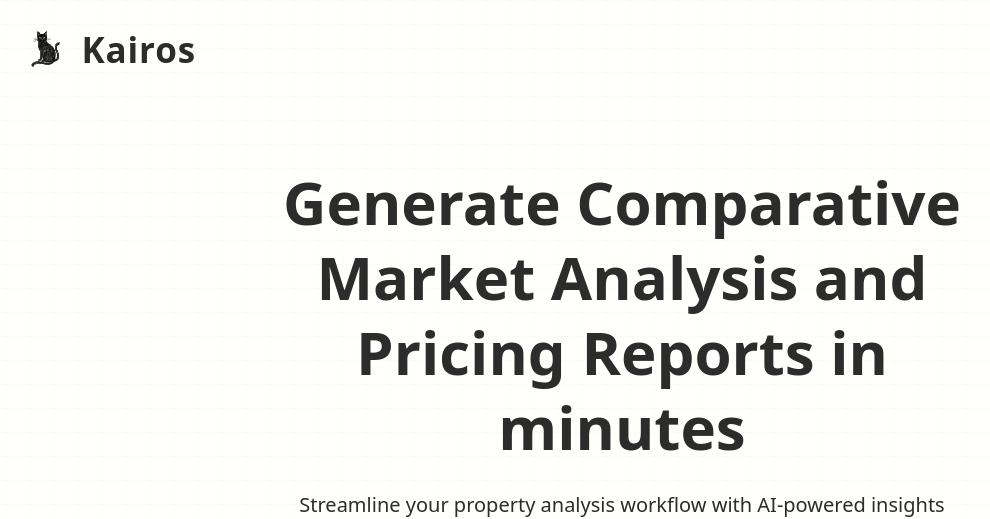
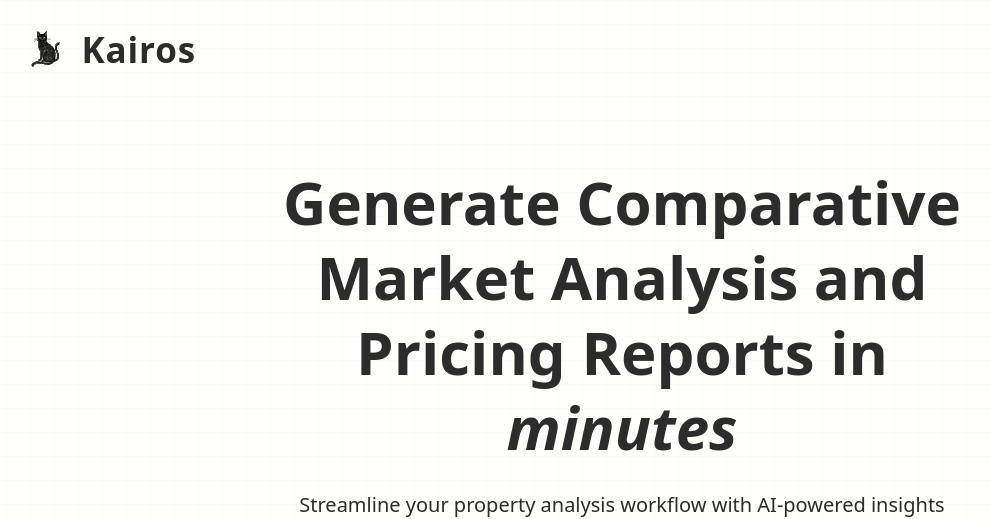
Before and after one commit to isuckplshelpmetestimony/Kairos, a React (Vite) app in the folder High-Fidelity Wireframe Design/: page / in a window 1280 px wide. Shown: the top 519 px of the page, without its empty margins (18-1008 px from the left). Built offline with nearby package versions, Linux system fonts and the light colour scheme; a web font is replaced by a local one.

Commit message:
ui: italicize 'minutes' in hero headline

```diff
--- a/High-Fidelity Wireframe Design/src/App.tsx
+++ b/High-Fidelity Wireframe Design/src/App.tsx
@@ -18,7 +18,7 @@ export default function App() {
         {/* Hero Section */}
         <div className="text-center mb-16 max-w-3xl">
           <h1 className="text-4xl md:text-5xl lg:text-6xl font-semibold text-kairos-charcoal mb-6 leading-tight">
-            Generate Comparative Market Analysis and Pricing Reports in minutes
+            Generate Comparative Market Analysis and Pricing Reports in <em className="italic">minutes</em>
           </h1>
           <p className="text-lg md:text-xl text-kairos-charcoal/70 leading-relaxed max-w-2xl mx-auto">
             Streamline your property analysis workflow with AI-powered insights and comprehensive market data.
```
